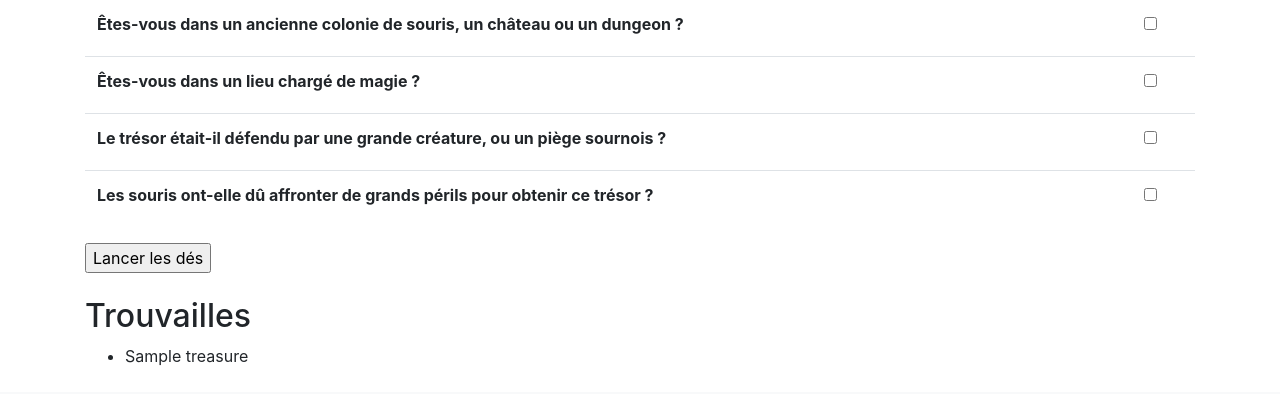
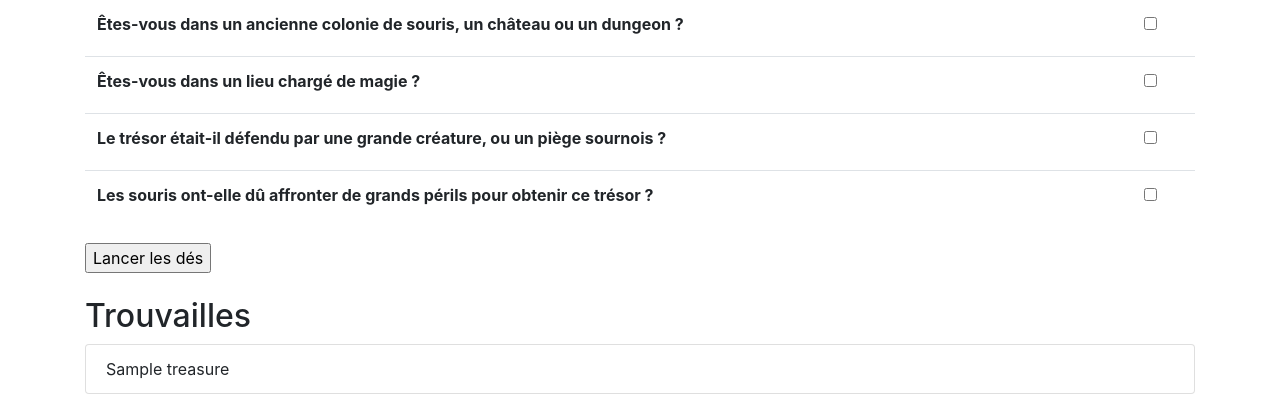
Before and after one commit to philippe-lemaire/chevalier_souris, a Django app: template toolbox/templates/toolbox/roll_treasure.html in a window 1280 px wide. Shown: the part 408-802 px from the top of the page. Before the commit the page ends 773 px from the top, so only its background shows below. Run offline with Django 4.2, Linux system fonts and the light colour scheme; tables that the repository leaves empty hold one stand-in row (values such as "Sample post"); the template is opened without the code that fills it: values that come from a table or form of the project are taken from there, most other values are stand-ins (such as "Sample title", 1, 10 or a date in 2020); some libraries are stand-ins or nearby versions.

Commit message:
changed ul to be a list group

```diff
--- a/toolbox/templates/toolbox/roll_treasure.html
+++ b/toolbox/templates/toolbox/roll_treasure.html
@@ -17,9 +17,9 @@
 {% if treasure_list %}
 <br>
 <h2>Trouvailles</h2>
-<ul>
+<ul class="list-group">
     {% for treasure in treasure_list %}
-    <li>{{treasure}}</li>
+    <li class="list-group-item">{{treasure}}</li>
     {% endfor %}
 </ul>
 {% endif %}
```
